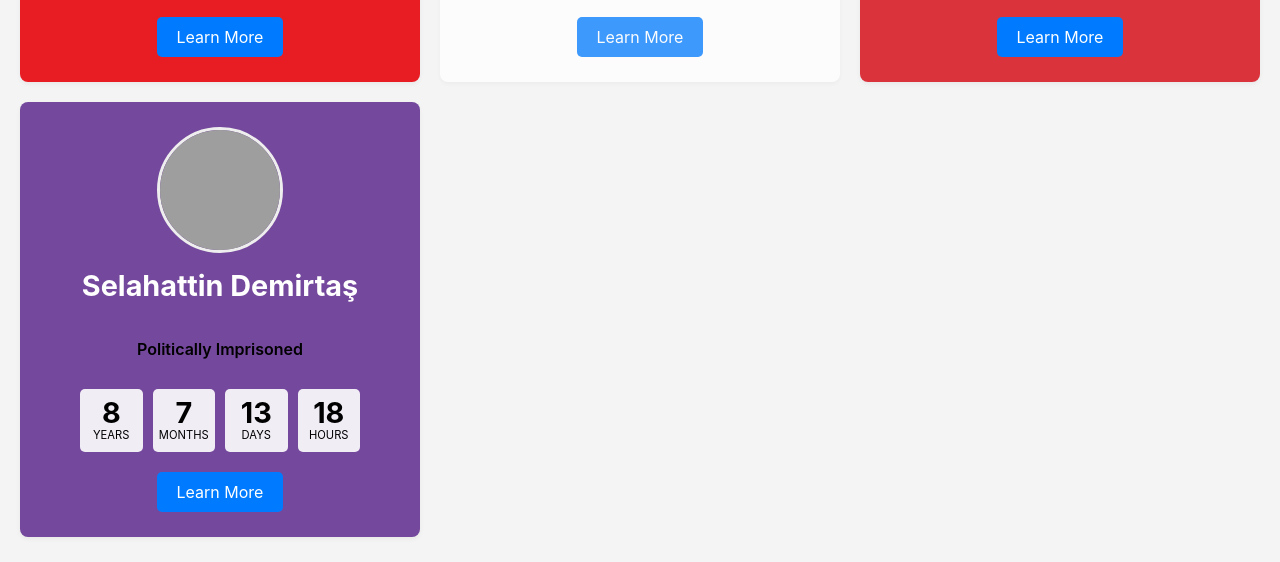
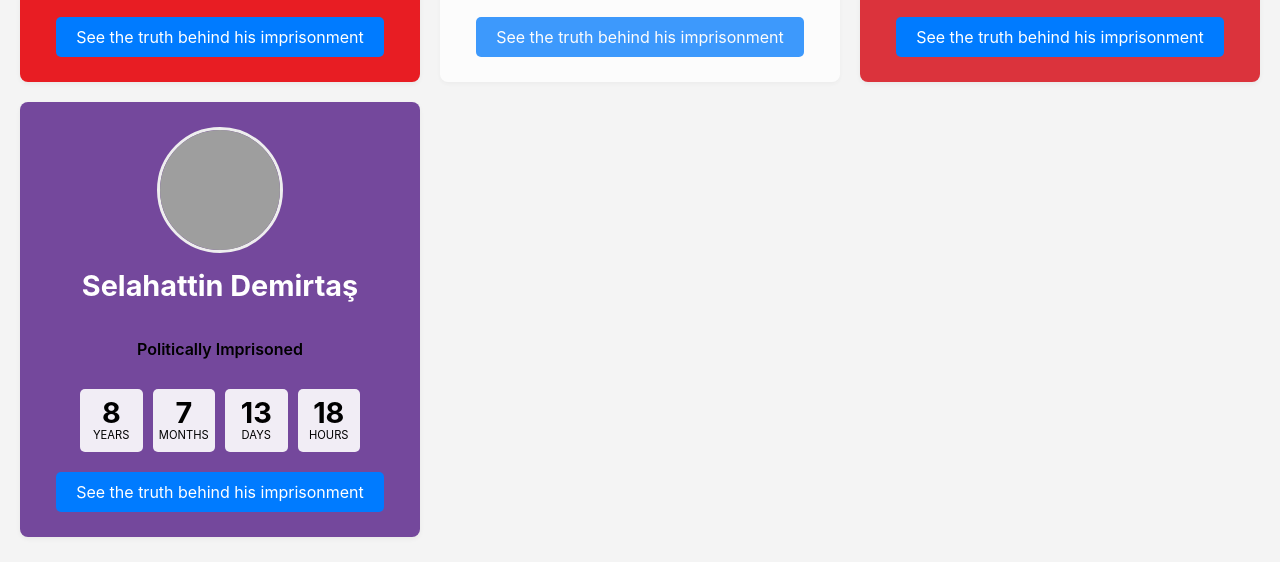
Before and after one commit to sesverkanada/sayac, a plain HTML site: page index.html in a window 1280 px wide. Shown: the part 547-1109 px from the top of the page. Drawn offline with Linux system fonts and the light colour scheme; grey boxes are pictures that could not be loaded.

Commit message:
Update index.html

```diff
--- a/index.html
+++ b/index.html
@@ -28,7 +28,7 @@
             <h2>Ekrem İmamoğlu</h2>
             <p class="status" data-key="statusImamoglu">Politically Imprisoned</p>
             <div id="timer-imamoglu" class="timer-display"></div>
-            <button class="info-link" data-key="link" data-person="imamoglu">Learn More</button>
+            <button class="info-link" data-key="link" data-person="imamoglu">See the truth behind his imprisonment</button>
         </div>
 
         <div class="person-card" id="ozdag-card">
@@ -39,7 +39,7 @@
                 <span class="released-sticker"></span>
             </p>
             <div id="timer-ozdag" class="timer-display"></div>
-            <button class="info-link" data-key="link" data-person="ozdag">Learn More</button>
+            <button class="info-link" data-key="link" data-person="ozdag">See the truth behind his imprisonment</button>
         </div>
 
         <div class="person-card">
@@ -47,7 +47,7 @@
             <h2>Can Atalay</h2>
             <p class="status" data-key="statusAtalay">Politically Imprisoned</p>
             <div id="timer-atalay" class="timer-display"></div>
-            <button class="info-link" data-key="link" data-person="atalay">Learn More</button>
+            <button class="info-link" data-key="link" data-person="atalay">See the truth behind his imprisonment</button>
         </div>
 
         <div class="person-card">
@@ -55,7 +55,7 @@
             <h2>Selahattin Demirtaş</h2>
             <p class="status" data-key="statusDemirtas">Politically Imprisoned</p>
             <div id="timer-demirtas" class="timer-display"></div>
-            <button class="info-link" data-key="link" data-person="demirtas">Learn More</button>
+            <button class="info-link" data-key="link" data-person="demirtas">See the truth behind his imprisonment</button>
         </div>
     </div>
 
@@ -75,7 +75,7 @@
                 statusOzdag: "Politically Imprisoned",
                 statusAtalay: "Politically Imprisoned",
                 statusDemirtas: "Politically Imprisoned",
-                link: "Learn More",
+                link: "See the truth behind his imprisonment",
                 releasedSticker: "RELEASED!",
                 timeUnits: { years: "Years", months: "Months", days: "Days", hours: "Hours" },
                 notes: {
@@ -92,7 +92,7 @@
                 statusOzdag: "Siyasi Tutuklu",
                 statusAtalay: "Siyasi Tutuklu",
                 statusDemirtas: "Siyasi Tutuklu",
-                link: "Daha Fazla Bilgi",
+                link: "Tutuklanmasının ardındaki gerçeği gör",
                 releasedSticker: "SERBEST!",
                 timeUnits: { years: "Yıl", months: "Ay", days: "Gün", hours: "Saat" },
                 notes: {
```
